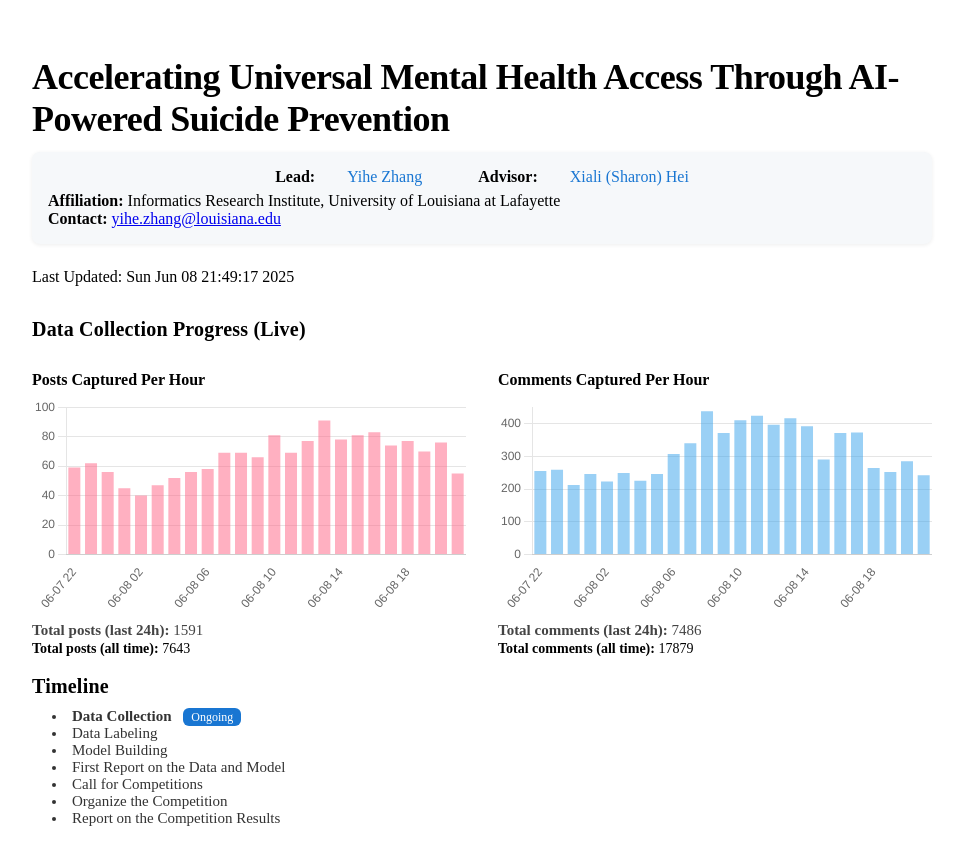
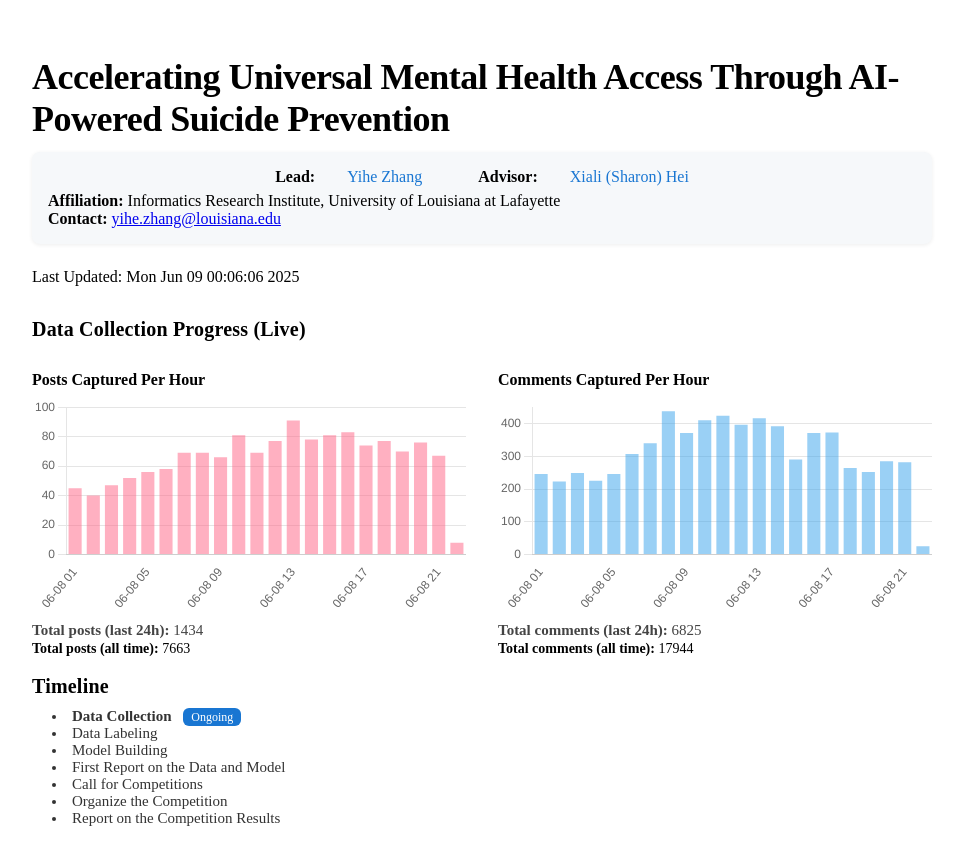
Before and after one commit to ihozh/mental-health-vercel, a Next.js app: page / in a window 1280 px wide. Shown: the top 864 px of the page, without its empty margins (158-1121 px from the left). Built offline with nearby package versions, Linux system fonts and the light colour scheme.

Commit message:
Automated update Mon 06/09/2025  0:06:06.94

```diff
--- a/pages/index.js
+++ b/pages/index.js
@@ -5,26 +5,13 @@ import { useEffect, useState } from 'react';
 import Chart from '../components/Chart';
 
 // Helper: filter per-hour data to only the last 24 hours
-// Helper: get Central Time (US), DST-aware, from a Date
-function getCentralTime(date = new Date()) {
-  // Central Time is UTC-6 or UTC-5 (during DST)
-  const jan = new Date(date.getFullYear(), 0, 1);
-  const jul = new Date(date.getFullYear(), 6, 1);
-  const stdTimezoneOffset = Math.max(jan.getTimezoneOffset(), jul.getTimezoneOffset());
-  const isDST = date.getTimezoneOffset() < stdTimezoneOffset;
-  // Central Standard Time is UTC-6, Central Daylight Time is UTC-5
-  const offset = isDST ? 5 : 6;
-  // convert to UTC, then subtract offset
-  return new Date(date.getTime() + ((date.getTimezoneOffset() / 60 - offset) * 60 * 60 * 1000));
-}
-
-// Helper: filter per-hour data to only the last 24 hours in US Central Time
+// Helper: filter per-hour data to only the last 24 hours using system time
 function getLast24Hours(data, nowStr) {
   if (!Array.isArray(data) || data.length === 0) return [];
-  const now = nowStr ? getCentralTime(new Date(nowStr)) : getCentralTime();
+  const now = nowStr ? new Date(nowStr) : new Date();
   const cutoff = new Date(now.getTime() - 24 * 60 * 60 * 1000);
   return data.filter(item => {
-    const d = getCentralTime(new Date(item.hour));
+    const d = new Date(item.hour);
     return d >= cutoff && d <= now;
   });
 }
--- a/stats.json
+++ b/stats.json
@@ -1,6 +1,6 @@
 {
   "projectStart": "Tue May 13 20:42:06 2025",
-  "now": "Sun Jun 08 21:49:17 2025",
+  "now": "Mon Jun 09 00:06:06 2025",
   "postsPerHour": [
     {
       "hour": "2025-05-13T20:00",
@@ -496,7 +496,11 @@
     },
     {
       "hour": "2025-06-08T21:00",
-      "count": 55
+      "count": 67
+    },
+    {
+      "hour": "2025-06-08T22:00",
+      "count": 8
     }
   ],
   "commentsPerHour": [
@@ -734,7 +738,11 @@
     },
     {
       "hour": "2025-06-08T21:00",
-      "count": 242
+      "count": 282
+    },
+    {
+      "hour": "2025-06-08T22:00",
+      "count": 25
     }
   ]
 }
```
